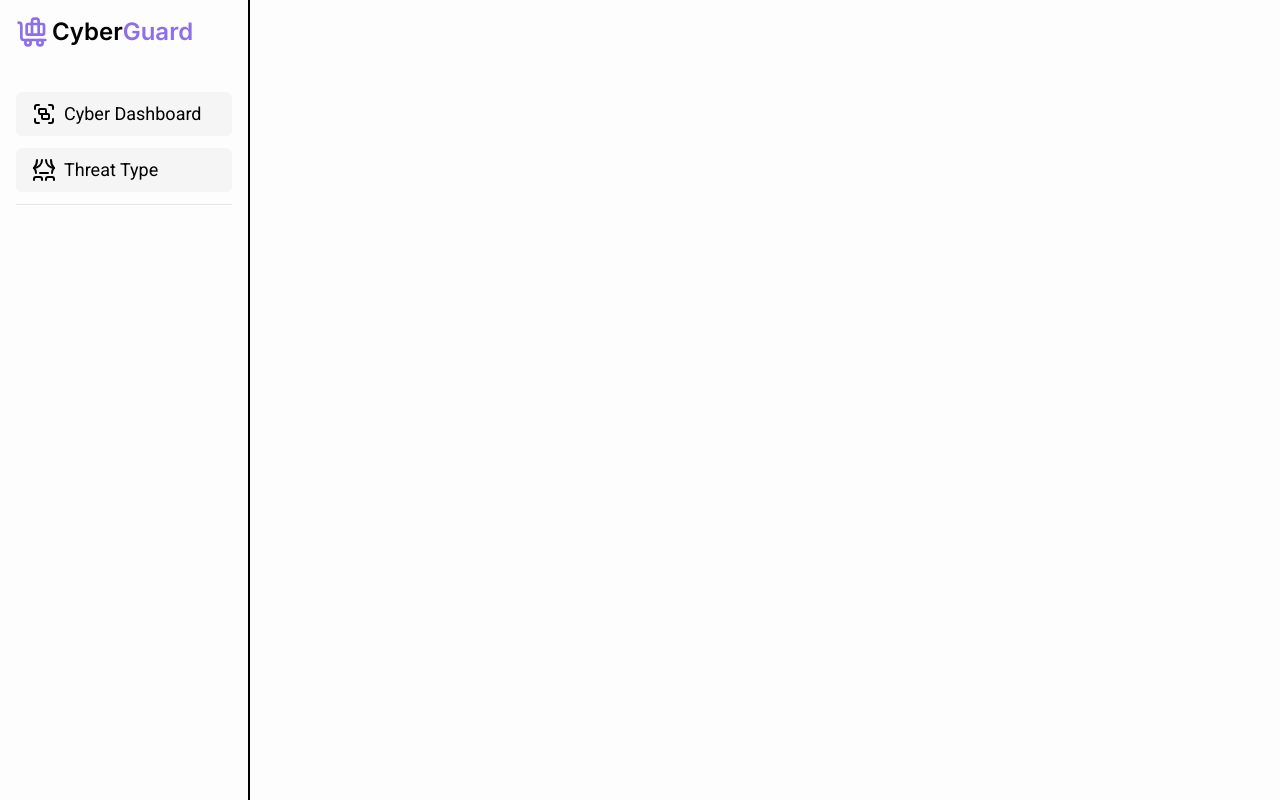
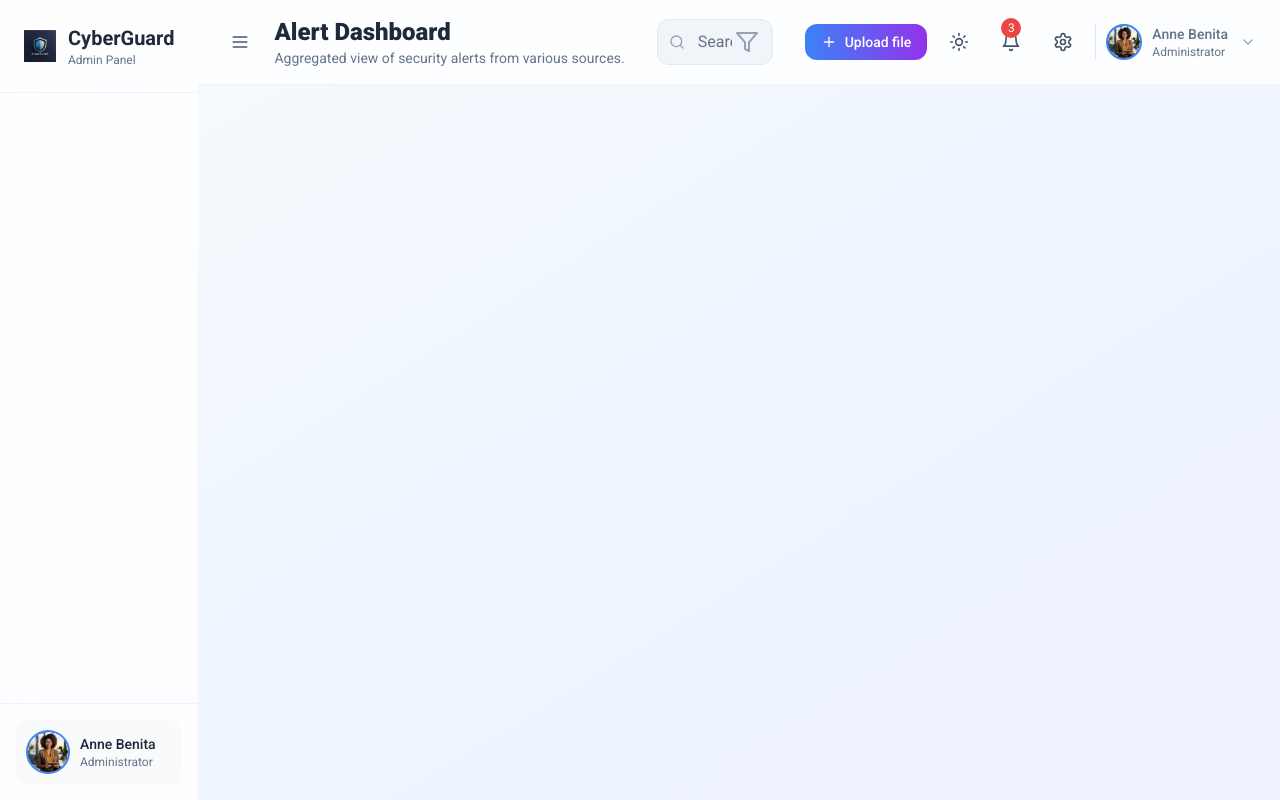
Before and after one commit to Anne-Benita/CyberGuard, a React (Vite) app: page / in a window 1280 px wide. Built offline with nearby package versions, Linux system fonts and the light colour scheme.

Commit message:
Initial commit

```diff
--- a/src/App.jsx
+++ b/src/App.jsx
@@ -1,9 +1,17 @@
 import Sidebar from "./components/Sidebar";
+import React from "react";
+import Header from "./components/Header";
 function App() {
   return (
-    <>
+    <div className="min-h-screen bg-gradient-to-br from-slate-50 via-blue-50 to-indigo-50
+    dark:from-slate-900 dark:via-slate-800  dark:to-slate-900 transition-all duration-500">
+     <div className="flex h-screen overflow-hidden">
       <Sidebar/>
-    </>
+      <div className="flex-1 flex flex-col overflow-hidden">
+        <Header/>
+      </div>
+     </div>
+    </div>
   );
 }
 
--- /dev/null
+++ b/src/components/Header.jsx
@@ -0,0 +1,84 @@
+import React from 'react'
+import { Menu, Search, Filter, Plus, Sun, Bell, Settings, ChevronDown } from 'lucide-react'
+import user1 from '../assets/user1.jpg';
+function Header() {
+  return (
+    <div className="bg-white/80 dark:bg-slate-900/80 backdrop-blur-xl border-b
+     border-slate-200/50 dark:border-slate-700/50 px-6 py-4">
+
+      <div className="flex items-center justify-between">
+
+        {/* Left section */}
+        <div className="flex items-center space-x-4">
+          <button className="p-2 rounded-lg text-slate-600 dark:text-slate-300 hover:bg-slate-100
+            dark:hover:bg-slate-800 transition-colors">
+            <Menu className="w-5 h-5"/>
+          </button>
+          <div className="hidden md:block">
+            <h1 className="text-2xl font-black text-slate-800 dark:text-white">
+              Alert Dashboard
+            </h1>
+            <p className="text-sm text-slate-500 dark:text-slate-400">Aggregated view of security alerts from various sources.</p>
+          </div>
+        </div>
+
+        {/* Center section */}
+        <div className="flex-1 max-w-md mx-8">
+          <div className="relative">
+            <Search className="w-4 h-4 absolute left-3 top-1/2 transform -translate-y-1/2 text-slate-400"/>
+            <input
+              type="text"
+              placeholder="Search Anything"
+              className="w-full pl-10 pr-10 py-2.5 bg-slate-100 dark:bg-slate-800 border border-slate-200 dark:border-slate-700 rounded-xl text-slate-800 dark:text-white placeholder-slate-500 focus:outline-none focus:ring-2 focus:ring-blue-500 transition-all"
+            />
+            <button className="absolute right-2 top-1/2 transform -translate-y-1/2 p-1.5 text-slate-400
+              hover:text-slate-600 dark:hover:text-slate-300">
+              <Filter />
+            </button>
+          </div>
+        </div>
+
+        {/* Right section */}
+        <div className="flex items-center space-x-3">
+          <button className="hidden lg:flex items-center space-x-2 py-2 px-4 bg-gradient-to-r from-blue-500
+            to-purple-600 text-white rounded-xl hover:shadow-lg transition-all">
+            <Plus className="w-4 h-4" />
+            <span className="text-sm font-medium">Upload file</span>
+          </button>
+          {/* toggle */}
+          <button className="p-2.5 rounded-xl text-slate-600 dark:text-slate-slate-300
+           hover:bg-slate-100 dark:hover:bg-slate-800 transition-colors">
+            <Sun className="w-5 h-5"/>
+          </button>
+           {/* notification */}
+          <button className="relative p-2.5 rounded-xl text-slate-600 dark:text-slate-300
+           hover:bg-slate-100 dark:hover:bg-slate-800 transition-colors">
+            <Bell className="w-5 h-5"/>
+            <span className="absolute -top-1 w-5 h-5 bg-red-500 text-white text-xs rounded-full flex
+            items-center justify-center">3</span>
+          </button>
+          {/* settings */}
+          <button className="relative p-2.5 rounded-xl text-slate-600 dark:text-slate-300
+           hover:bg-slate-100 dark:hover:bg-slate-800 transition-colors">
+            <Settings className="w-5 h-5" />
+          </button>
+          {/* User Profile */}
+          <div className="flex items-center space-x-3 pl-3 border-l border-slate-200
+           dark:border-slate-700">
+            <img
+               src={user1}
+               alt="User"
+               className="w-8 h-8 rounded-full ring-2 ring-blue-500"/>
+               <div className="hidden md:block">
+                <p className="text-sm font-medium text-slate-500 dark:text-slate-400">Anne Benita</p>
+                <p className="text-xs text-slate-500 dark:text-slate-400">Administrator</p>
+               </div>
+               <ChevronDown className="w-4 h-4 text-slate-400"/>
+           </div>
+        </div>
+      </div>
+    </div>
+  )
+}
+
+export default Header
--- a/src/components/Logo.jsx
+++ /dev/null
@@ -1,16 +0,0 @@
-import { BaggageClaim } from "lucide-react"
-
-const Logo = ({className}) => {
-  return (
-    <div
-      className={`flex items-center gap-1 text-2xl ${className && className}`}>
-
-      <BaggageClaim className="text-primary size-8"/>
-      <h1 className="font-semibold font-Inter">
-        Cyber<span className="text-primary">Guard</span>
-      </h1>
-    </div>
-  );
-};
-
-export default Logo;
--- a/src/components/Sidebar.jsx
+++ b/src/components/Sidebar.jsx
@@ -1,33 +1,53 @@
-import Logo from "./Logo";
-import { Group, Theater } from "lucide-react";
-const Sidebar = () => {
-    return (
-    <aside className="fixed top-0 left-[-500px] lg:left-0 h-full min-h-screen w-full max-w-[400px]
-    lg:w-[250px] bg-base p-4 border-bordercolor lg:border-r-2 flex-col items-stretch justify-between
-    transition-all duration-500">
-        {/* Sidebar content goes here */}
-        <div className="flex items-center justify-between">
-            <Logo />
+import React from 'react'
+import cyberLogo from '../assets/cyber.png'
+import { Zap } from 'lucide-react'
+import user1 from '../assets/user1.jpg';
+import { BarChart3, Calendar, CreditCard, FileText, LayoutDashboard, MessageSquare, Package, Settings,
+    ShoppingBag, Users  } from 'lucide-react'
+
+
+function Sidebar() {
+  return (
+    <div className="transition duration-300 ease-in-out bg-white/80 dark:bg-slate-900/80
+      backdrop-blur-xl border-slate-200/50 dark:border-slate-700/50 flex flex-col
+      relative z-10">
+
+      {/* Logo Section */}
+      <div className="p-6 border-b border-slate-200/50 dark:border-slate-700/50">
+        <div className="flex items-center space-x-3">
+
+
+            <img
+              src={cyberLogo}
+              alt="Cyber Logo"
+              className="w-8 h-8 object-contain"
+            />
+          {/* Text next to logo */}
+          <div>
+            <h1 className="text-xl font-bold text-slate-800 dark:text-white">CyberGuard</h1>
+            <p className="text-xs text-slate-500 dark:text-slate-400">Admin Panel</p>
+          </div>
         </div>
-        {/* Sidebar top end */}
-        {/* Sidebar middle start */}
-        <div className="flex-1 mt-8 bordercolor border-b overflow-hidden overflow-y-auto">
-            <a href="#" className="flex items-center gap-2 my-3 py-2 px-4 transition-all
-            text-tcolor rounded-md bg-secondary">
-              <Group/>
-              <h3 className="text-lg">Cyber Dashboard</h3>
-            </a>
-             <a href="#" className="flex items-center gap-2 my-3 py-2 px-4 transition-all
-            text-tcolor rounded-md bg-secondary">
-              <Theater/>
-              <h3 className="text-lg">Threat Type</h3>
-            </a>
+      </div>
+        <nav className="flex-1 p-4 space-y-2 overflow-y-auto"></nav>
+        {/* User Profile*/}
+        <div className="p-4 border-t border-slate-200/50 dark:border-slate-700/50">
+        <div className="flex items-center space-x-3 p-3 rounded-xl bg-slate-50 dark:bg-slate-800/50">
+        <img
+         src={user1}
+         alt="user"
+         className="w-10 h-10 rounded-full ring-2 ring-blue-500"
+         />
+         <div className="flex-1 min-w-0">
+         <div className="flex-1 min-w-0">
+         <p className="text-sm font-medium text-slate-800 dark:text-white truncate">Anne Benita</p>
+         <p className="text-xs text-slate-500 dark:text-slate-400 truncate">Administrator</p>
+         </div>
+         </div>
+        </div>
+        </div>
+    </div>
+  )
+}
 
-        </div>
-        {/* Sidebar middle end */}
-
-    </aside>
-    );
-};
-
-export default Sidebar;
+export default Sidebar
--- a/tailwind.config.js
+++ b/tailwind.config.js
@@ -1,5 +1,6 @@
 /** @type {import('tailwindcss').Config} */
 export default {
+  darkMode: 'class',// To make sure the default of the toggle is white
   content: ["./index.html", "./src/**/*.{js,ts,jsx,tsx}"],
   theme: {
     extend: {
```
Also changed, not shown: src/assets/cyber.png (added).
